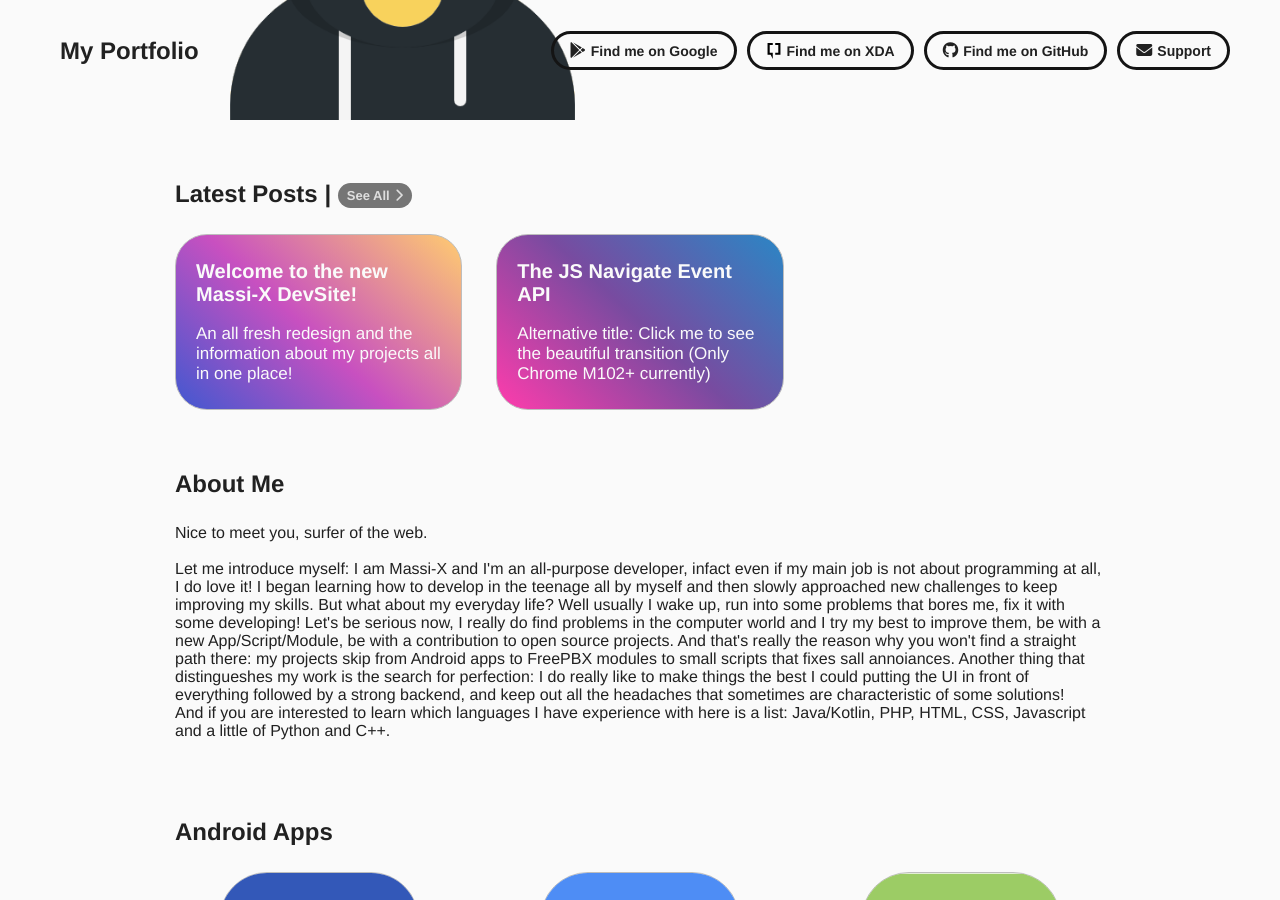
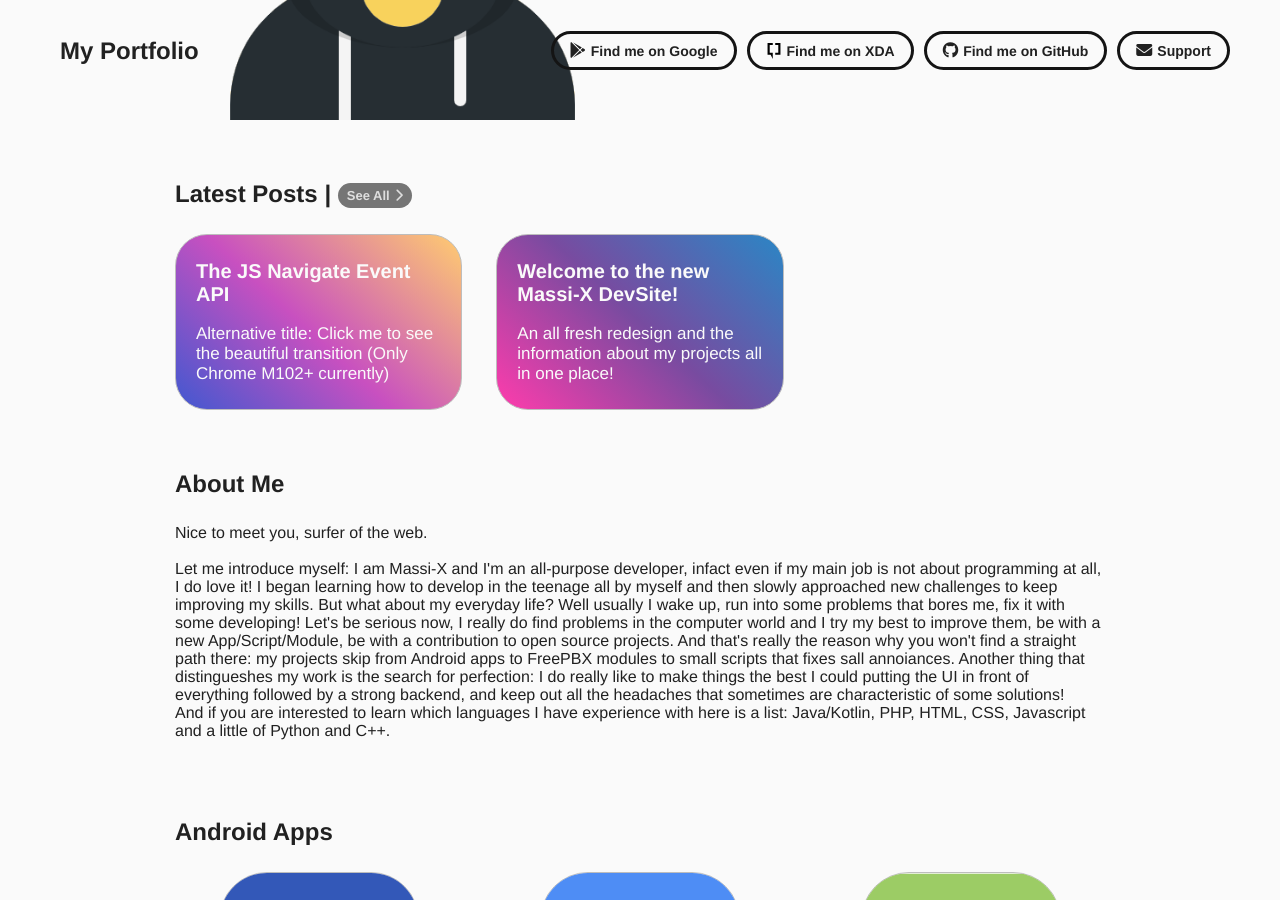
Before and after one commit to Massi-X/massi-x.github.io, a Jekyll site: the page built from index.html, in a window 1280 px wide and 900 px high, scrolled down 588 px. Built offline with Jekyll 4.4.1, drawn with Linux system fonts in a browser that asks for light colours.

Commit message:
Fixed ordering of posts

```diff
--- a/blog.html
+++ b/blog.html
@@ -17,7 +17,7 @@ description: All of my posts and thoughts.
 				<span>Welcome to my (blog) house! Navigate trough this section to find some interesting stories and
 					facts.</span>
 			</div>
-			{% for post in site.posts reversed %}
+			{% for post in site.posts %}
 			<a href="{{ post.url }}" class="blog-card hoverable">
 				<div class="flex">
 					<img src="{{ post.thumbnail }}" class="thumbnail">
--- a/index.html
+++ b/index.html
@@ -43,7 +43,7 @@ description: Who am I, My Apps, Projects & Contributions.
 					<!-- version used to loop through the available colors for blog cards -->
 					{% assign version = 1 %}
 
-					{% for post in site.posts reversed limit:6 %}
+					{% for post in site.posts limit:6 %}
 					<a href="{{ post.url }}" class="blog-card v{{ version }} hoverable">
 						<p>
 							{{ post.title }}
```
